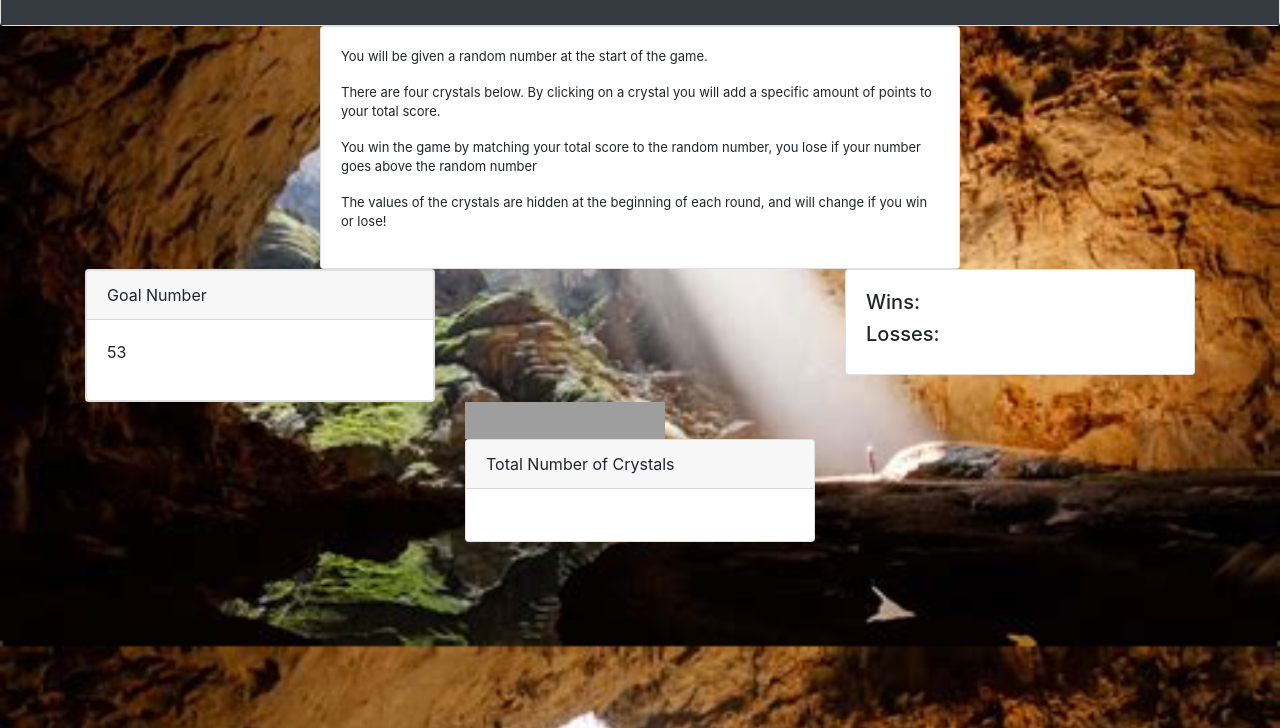
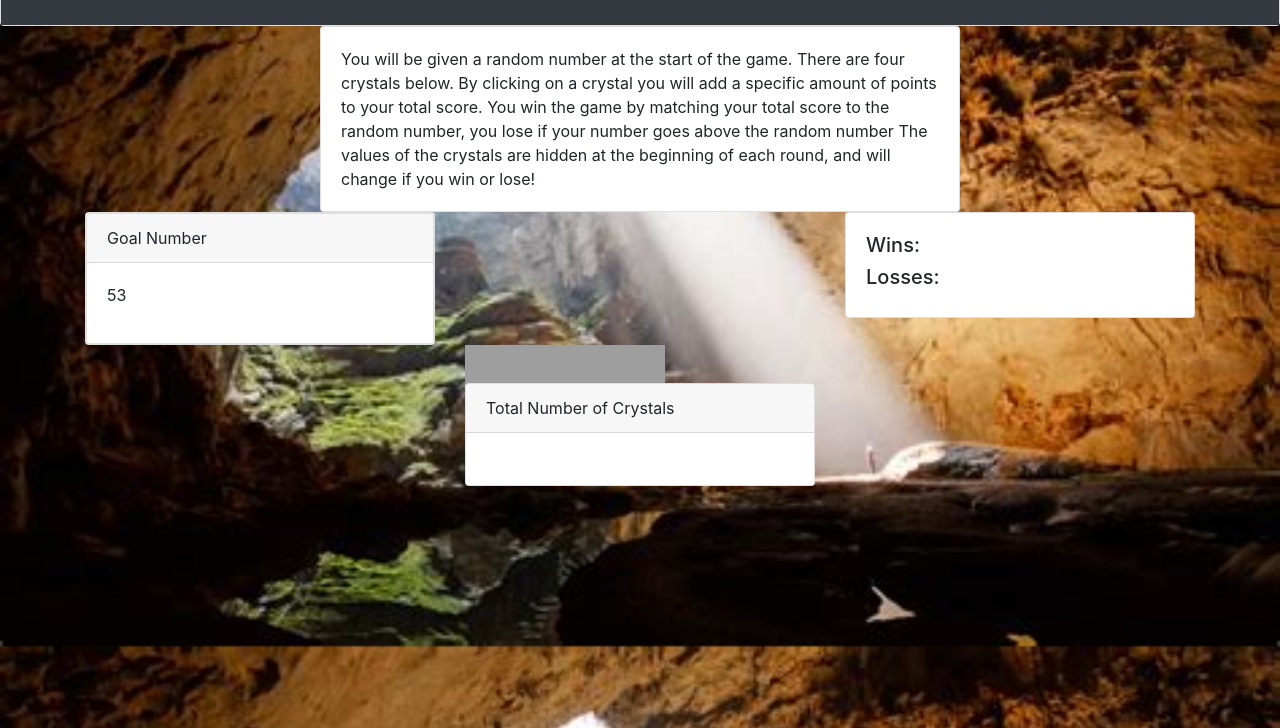
Before and after one commit to nelecaster/unit-4-game, a plain HTML site: page index.html in a window 1280 px wide. Shown: the part 72-800 px from the top of the page. Drawn offline with nearby package versions, Linux system fonts and the light colour scheme; grey boxes are pictures that could not be loaded.

Commit message:
tweaking the tweaks

```diff
--- a/assets/css/style.css
+++ b/assets/css/style.css
@@ -25,7 +25,3 @@ body {
     width: 50px;
     height: auto;
 }
-
-.instructions {
-    font-size: 13px;
-}
--- a/index.html
+++ b/index.html
@@ -26,10 +26,10 @@
 
     <div class="card instructions">
         <div class="card-body">
-            <p>You will be given a random number at the start of the game.</p>
-            <p>There are four crystals below. By clicking on a crystal you will add a specific amount of points to your total score.</p>
-            <p>You win the game by matching your total score to the random number, you lose if your number goes above the random number</p>
-            <p>The values of the crystals are hidden at the beginning of each round, and will change if you win or lose!</p>
+            <span>You will be given a random number at the start of the game.
+            There are four crystals below. By clicking on a crystal you will add a specific amount of points to your total score.
+            You win the game by matching your total score to the random number, you lose if your number goes above the random number
+            The values of the crystals are hidden at the beginning of each round, and will change if you win or lose!</span>
         </div>
     </div>
 
```
